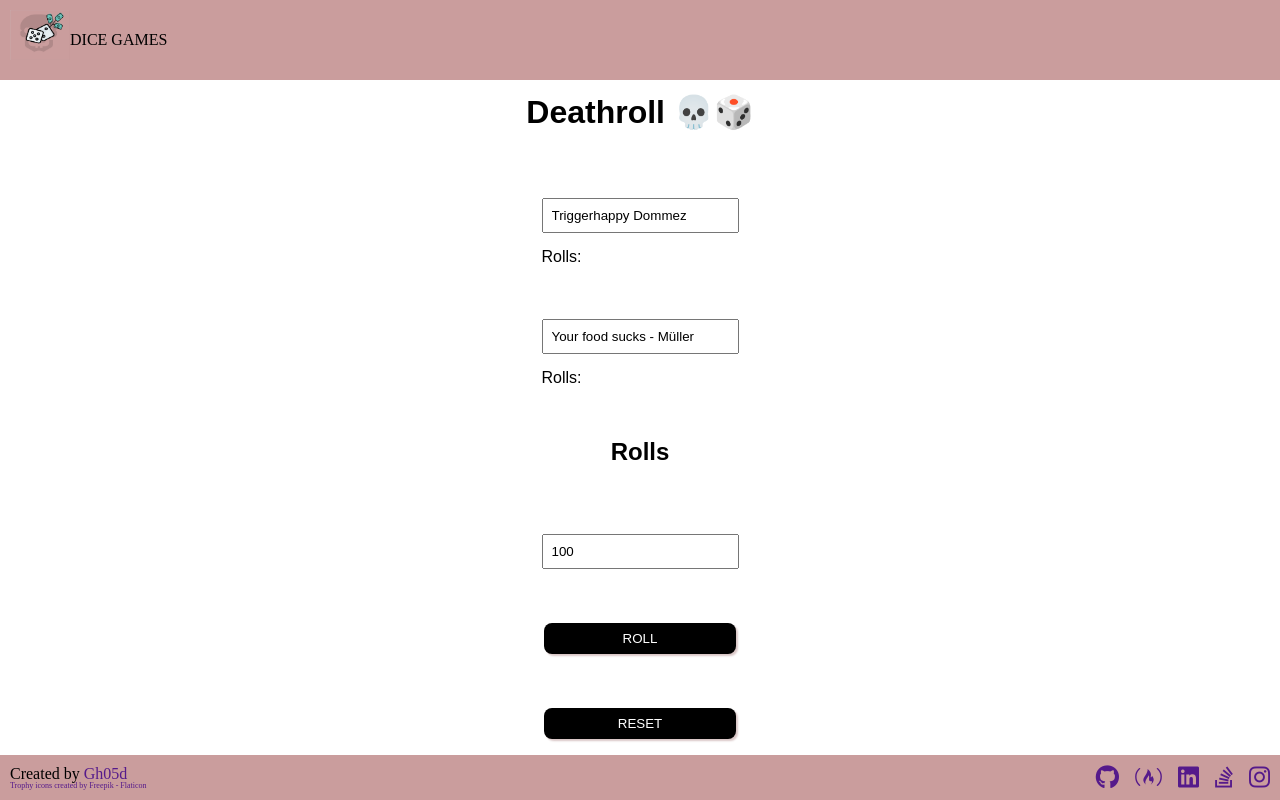
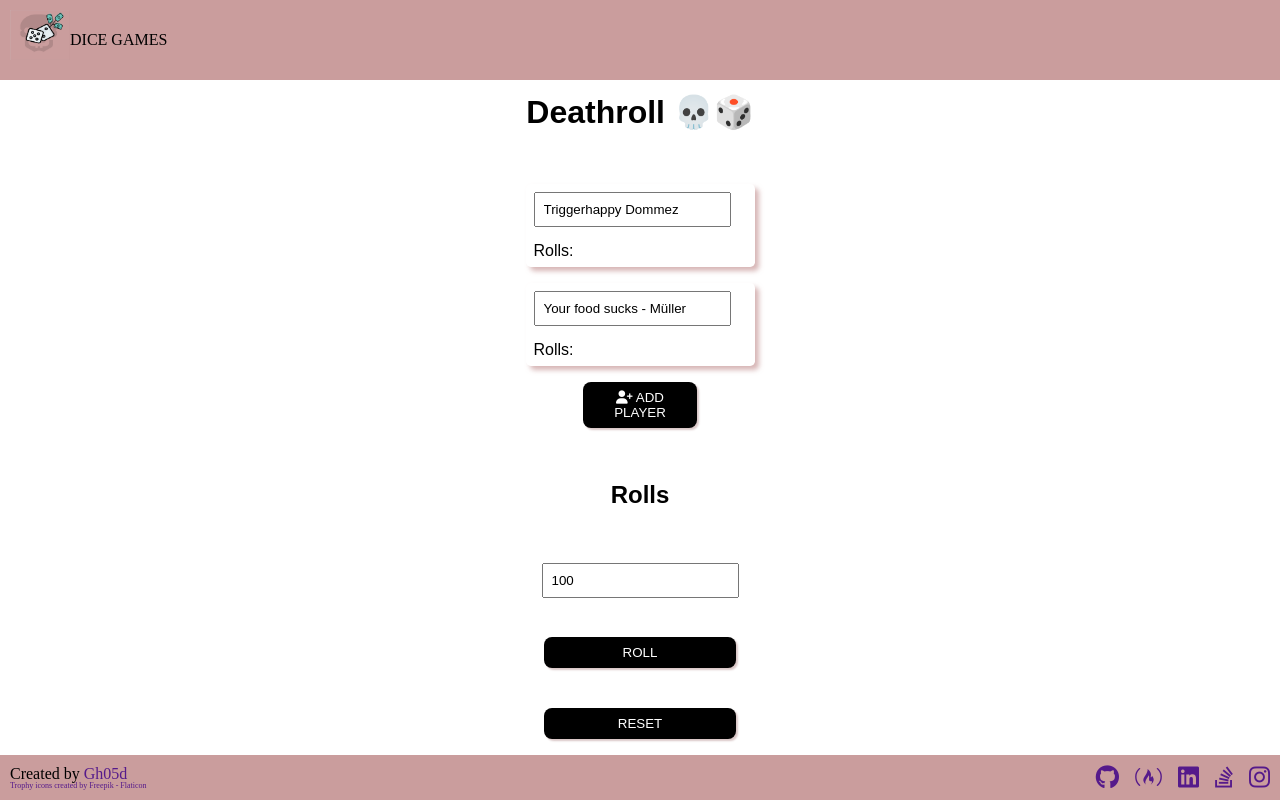
Before and after one commit to Gh05d/roll-with-me, a React (Create React App) app: page /roll-with-me/deathroll in a window 1280 px wide. Built offline with nearby package versions, Linux system fonts and the light colour scheme.

Commit message:
Made Deathroll be playable by several people

```diff
--- a/src/pages/Deathroll.jsx
+++ b/src/pages/Deathroll.jsx
@@ -1,25 +1,90 @@
 import React from "react";
 import { Helmet } from "react-helmet";
+import generateName from "sillyname";
 
 import Modal from "../components/Modal";
+import { generateID } from "../helpers";
 
 import "../styles/Deathroll.css";
 
 const DEFAULT_VALUE = 100;
 
 const Deathroll = () => {
-  const [playerOne, setPlayerOne] = React.useState("Triggerhappy Dommez");
-  const [playerTwo, setPlayerTwo] = React.useState("Your food sucks - Müller");
-
+  const [players, setPlayers] = React.useState([]);
   const [show, toggle] = React.useState(false);
   const [roll, setRoll] = React.useState(DEFAULT_VALUE);
-  const [rolls, setRolls] = React.useState([]);
+  const [playerTurn, setPlayerTurn] = React.useState(0);
+
+  React.useEffect(() => {
+    setDefaultPlayers();
+  }, []);
+
+  function addPlayer() {
+    setPlayers(state => [
+      ...state,
+      { name: generateName(), id: generateID(), rolls: [], inGame: true },
+    ]);
+  }
+
+  function removePlayer(id) {
+    setPlayers(state => state.filter(player => player.id != id));
+  }
+
+  function setDefaultPlayers() {
+    setPlayers([
+      { name: "Triggerhappy Dommez", id: generateID(), rolls: [], inGame: true },
+      { name: "Your food sucks - Müller", id: generateID(), rolls: [], inGame: true },
+    ]);
+  }
 
   function handleClick() {
-    const value = Math.floor(Math.random() * roll + 1);
+    const value = Math.floor(Math.random() * (roll - 1 + 1) + 1);
     setRoll(value);
-    setRolls(state => [...state, value]);
     toggle(true);
+  }
+
+  function searchPlayer(state, index) {
+    if (state[index].inGame) return state[index];
+
+    return searchPlayer(state, index == state.length - 1 ? 0 : ++index);
+  }
+
+  async function handleRoll() {
+    let currentIndex = playerTurn;
+
+    await setPlayers(state => {
+      const copiedState = [...state];
+      const player = { ...searchPlayer(copiedState, playerTurn) };
+
+      player.rolls.push(roll);
+      player.inGame = roll > 1;
+
+      const index = copiedState.findIndex(item => item.id == player.id);
+      currentIndex = index;
+      copiedState[index] = player;
+
+      return copiedState;
+    });
+
+    setPlayerTurn(currentIndex + 1 >= players.length ? 0 : currentIndex + 1);
+
+    if (roll == 1) {
+      const end = checkDisabled();
+
+      if (!end) {
+        const newRoll = players.reduce((acc, cV) => {
+          if (cV.inGame && cV.rolls[cV.rolls.length - 1] > acc) {
+            acc = cV.rolls[cV.rolls.length - 1];
+          }
+
+          return acc;
+        }, 1);
+
+        setRoll(newRoll);
+      }
+    }
+
+    toggle(false);
   }
 
   function handleChange(e) {
@@ -29,67 +94,48 @@ const Deathroll = () => {
 
   function reset() {
     setRoll(DEFAULT_VALUE);
-    setRolls([]);
-  }
+    setPlayerTurn(0);
+    setPlayers(state => {
+      const copy = [...state];
+      const resettedState = copy.map(item => ({ ...item, rolls: [], inGame: true }));
 
-  function renderRolls(equal) {
-    return rolls.map((value, i) => {
-      if (equal) {
-        if (i % 2 == 0) {
-          var parsedValue = value;
-        }
-      } else {
-        if (i % 2 != 0) {
-          var parsedValue = value;
-        }
-      }
-
-      if (!parsedValue) return null;
-
-      return (
-        <React.Fragment key={`${parsedValue}-${i}`}>
-          <span>{parsedValue}</span>
-          {parsedValue == 1 && <span className="loser">Loser</span>}
-        </React.Fragment>
-      );
+      return resettedState;
     });
   }
 
-  const renderPlayerData = (name, mode, onChange) => (
-    <div className="player-data">
-      <input
-        title="Player name"
-        aria-label="Player name"
-        disabled={rolls.length}
-        value={name}
-        onChange={e => onChange(e.target.value)}
-      />
-      <div>
-        <span>Rolls: </span>
-        {renderRolls(mode)}
-      </div>
-    </div>
-  );
+  function handleInput(e) {
+    const id = e.target.name;
+    const value = e.target.value;
 
-  const renderResult = () => {
-    return (
-      <div className={`result ${roll == 1 ? "skull" : ""}`}>
-        <span>{`${rolls.length % 2 == 0 ? playerTwo : playerOne} rolled`}</span>
-        <span>{roll}</span>
-      </div>
-    );
-  };
+    setPlayers(state => {
+      const copy = [...state];
+      const index = state.findIndex(player => player.id == id);
+      copy[index].name = value;
+
+      return copy;
+    });
+  }
+
+  function checkDisabled() {
+    let inGame = 0;
+
+    for (const player of players) {
+      if (player.inGame) inGame++;
+    }
+
+    return inGame < 2;
+  }
 
   return (
     <React.Fragment>
       <Helmet>
         <title itemProp="name" lang="en">
-          Two players roll till one reaches 1
+          Players roll until one is left
         </title>
 
         <meta
           name="description"
-          content="Deathroll is a game played by two players. You selected a starting number and both players roll alternately until one reaches 1."
+          content="Deathroll is a game played by at least two players. You select a starting number and all players roll alternately. Who rolls a 1 is out of the game."
         />
       </Helmet>
 
@@ -101,26 +147,74 @@ const Deathroll = () => {
           </span>
         </h1>
 
-        {renderPlayerData(playerOne, true, setPlayerOne)}
-        {renderPlayerData(playerTwo, false, setPlayerTwo)}
+        <ul className="deathroll-players">
+          {players.map(player => (
+            <li className="player-data" key={player.id}>
+              <input
+                title="Player name"
+                name={player.id}
+                aria-label="Player name"
+                disabled={checkDisabled()}
+                value={player.name}
+                onChange={handleInput}
+              />
+
+              <div>
+                <span>Rolls: </span>
+                {player.rolls.map((value, i) => (
+                  <React.Fragment key={`${value}-${i}`}>
+                    <span>{value}</span>
+                    {value == 1 && <span className="loser">💀</span>}
+                  </React.Fragment>
+                ))}
+              </div>
+
+              {players.length > 2 && !players[0].rolls.length && (
+                <button
+                  title={`Remove ${player.name}`}
+                  onClick={() => removePlayer(player.id)}
+                  aria-label={`Remove ${player.name}`}
+                  className="icon-button remove-player">
+                  <i className="fa fa-user-minus" />
+                </button>
+              )}
+            </li>
+          ))}
+
+          {players.length && !players[0].rolls.length && (
+            <li>
+              <button
+                title="Add player"
+                onClick={addPlayer}
+                aria-label="Add player"
+                className="add-player">
+                <i className="fa fa-user-plus" /> Add player
+              </button>
+            </li>
+          )}
+        </ul>
 
         <h2>Rolls</h2>
         <input
-          disabled={rolls.length}
+          disabled={players[0]?.rolls.length}
           onChange={handleChange}
           value={roll}
           step={10}
           type="number"
         />
 
-        <button disabled={roll == 1} onClick={handleClick}>
+        <button disabled={checkDisabled()} onClick={handleClick}>
           Roll
         </button>
+
         <button onClick={reset}>Reset</button>
 
         {show && (
-          <Modal show={show} close={() => toggle(false)}>
-            {renderResult()}
+          <Modal show={show} close={handleRoll}>
+            <div className={`result ${roll == 1 && "skull"}`}>
+              <span>{`${players[playerTurn]?.name} rolled`}</span>
+              <span>{roll}</span>
+            </div>
           </Modal>
         )}
       </main>
--- a/src/styles/App.css
+++ b/src/styles/App.css
@@ -63,7 +63,7 @@ button[disabled] {
 }
 
 input {
-  max-width: 12rem;
+  max-width: 14rem;
   padding: 0.5rem;
 }
 
--- a/src/styles/Deathroll.css
+++ b/src/styles/Deathroll.css
@@ -9,16 +9,37 @@
   position: relative;
 }
 
-.player-data {
+#deathroll h2 {
+  margin-top: 1rem;
+}
+
+.deathroll-players {
   display: flex;
   flex-direction: column;
-  align-items: center;
-  justify-content: space-between;
+}
+
+.player-data {
+  display: grid;
+  grid-template-areas:
+    "name name name remove"
+    "rolls rolls rolls rolls";
   gap: 16px;
+  box-shadow: 4px 4px 5px 0px rgba(202, 157, 157, 0.75);
+  padding: 0.5rem;
+  border-radius: 0.3rem;
+}
+
+.player-data > input {
+  grid-area: name;
+}
+
+#deathroll .players-data > button {
+  grid-area: remove;
 }
 
 .player-data > div {
-  width: 100%;
+  grid-area: rolls;
+  max-width: 17rem;
   display: flex;
   flex-wrap: wrap;
   gap: 8px;
@@ -41,7 +62,8 @@
 
 .result > span:first-of-type {
   flex: 1;
-  font-size: 0.7rem;
+  font-size: 0.8rem;
+  margin-bottom: 1rem;
 }
 
 .result > span:last-of-type {
--- a/src/styles/Diffroll.css
+++ b/src/styles/Diffroll.css
@@ -13,6 +13,12 @@
   gap: 1rem;
 }
 
+.players > li {
+  display: flex;
+  align-items: center;
+  gap: 1rem;
+}
+
 .numbers {
   flex: 0;
 }
@@ -25,12 +31,6 @@
 .numbers > label > span {
   font-size: 0.8rem;
   margin-bottom: 0.3rem;
-}
-
-.players > li {
-  display: flex;
-  align-items: center;
-  gap: 1rem;
 }
 
 #diffroll-setup .players .remove-player {
```
